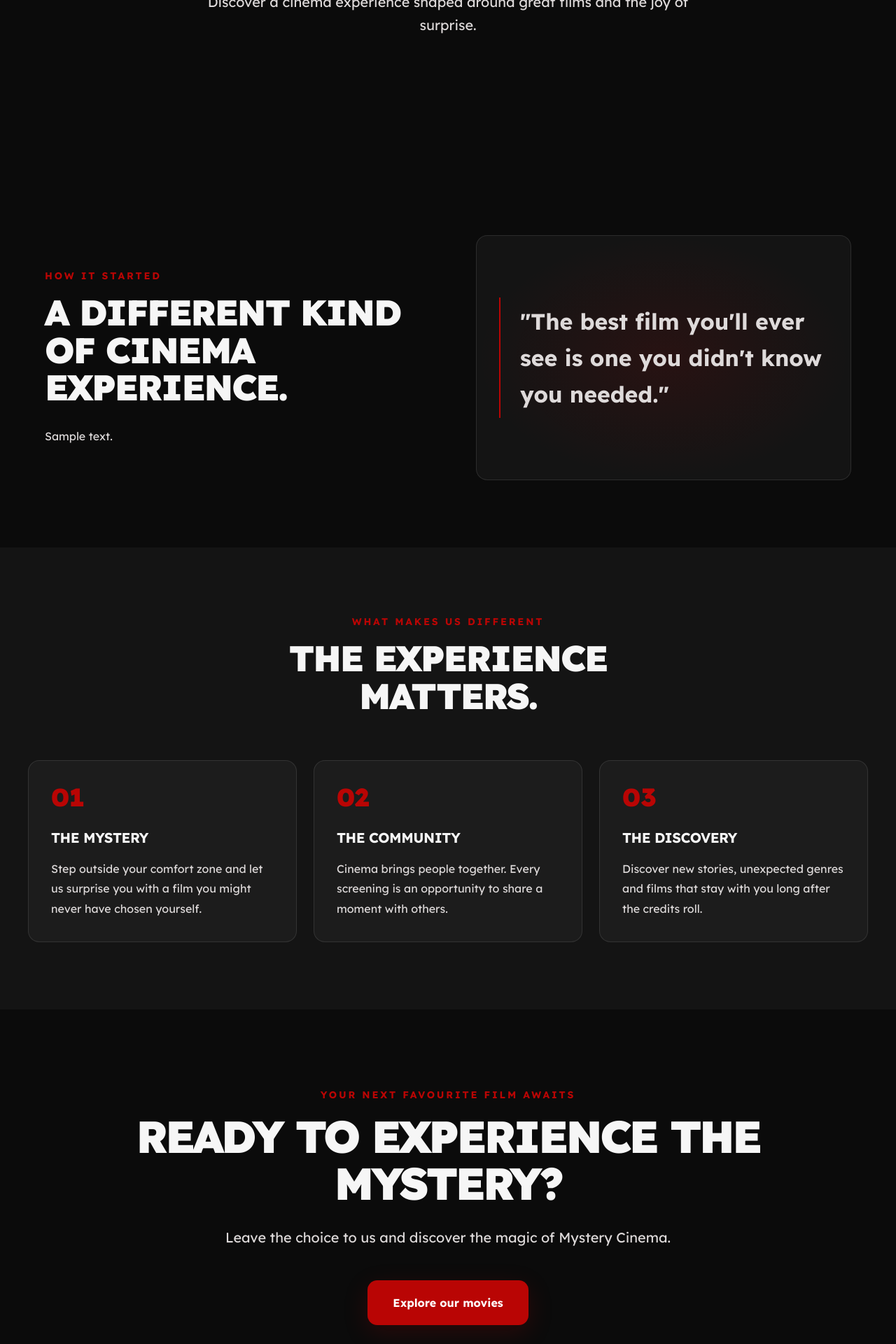
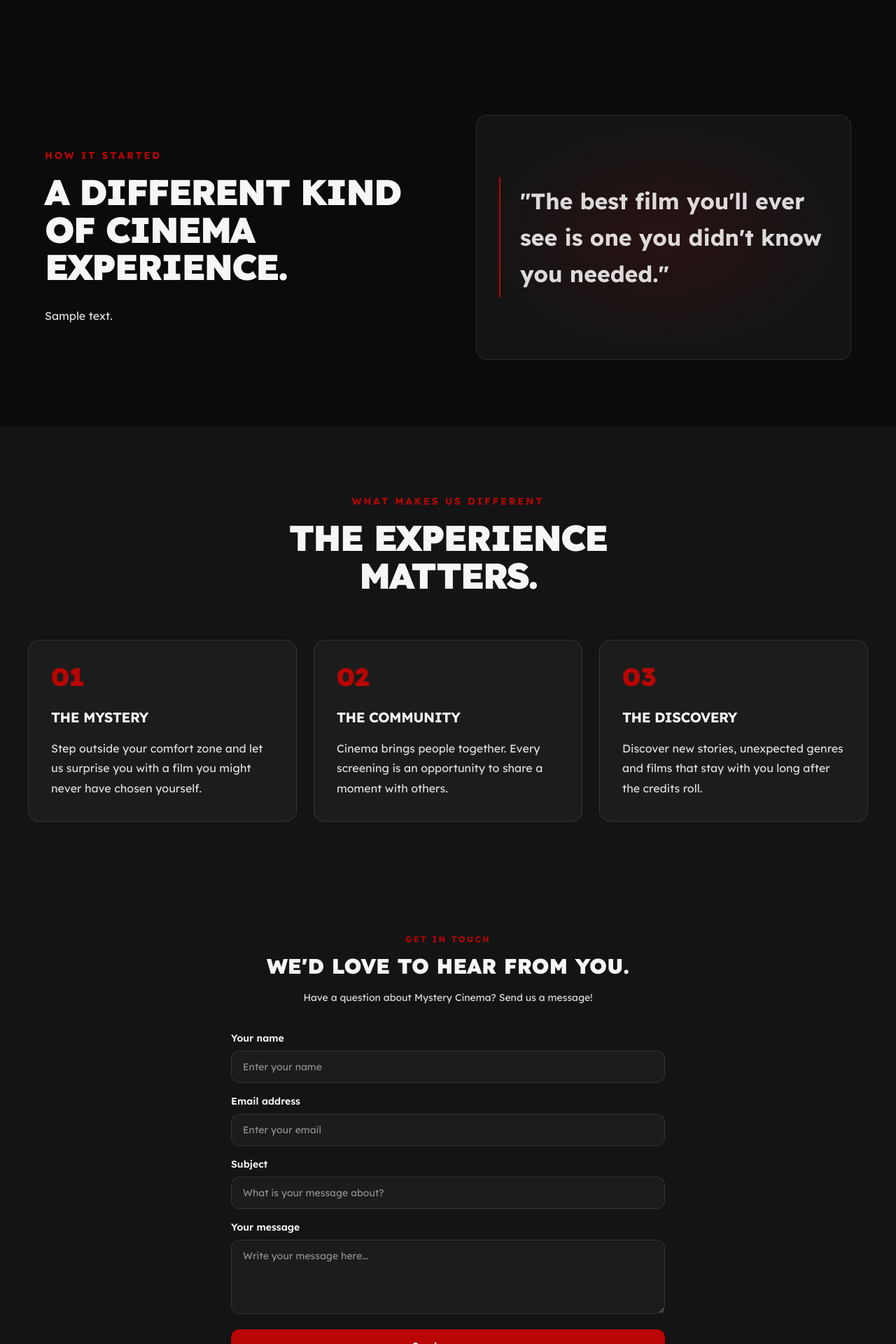
Before and after one commit to Domgaj01/MED, a PHP site: page /about.php in a window 1280 px wide. Shown: the part 560-2480 px from the top of the page at 70% size. Run offline with PHP 8.4, Linux system fonts and the light colour scheme; tables that the repository leaves empty hold one stand-in row (values such as "Sample post").

Commit message:
Improve About page layout and contact form

```diff
--- a/src/about.php
+++ b/src/about.php
@@ -10,7 +10,7 @@ include __DIR__ . '/header.php';
 <main>
 
     <!-- HERO SECTION -->
-    <section class="relative isolate flex min-h-[calc(100svh-68px)] items-center justify-center overflow-hidden bg-night px-5 py-14 text-center max-[480px]:px-4 max-[480px]:py-12">
+    <section class="relative isolate flex min-h-[560px] items-center justify-center overflow-hidden bg-night px-5 py-10 text-center max-[480px]:min-h-[480px] max-[480px]:px-4">
 
         <div class="relative z-10 mx-auto flex w-full max-w-[850px] flex-col items-center">
 
@@ -137,6 +137,75 @@ include __DIR__ . '/header.php';
     </section>
 
 
+    <!-- CONTACT FORM SECTION -->
+    <section id="contact" class="bg-[#141414] px-6 py-16">
+
+        <div class="mx-auto max-w-[620px]">
+
+            <div class="mb-9 text-center">
+                <p class="mb-3 text-xs font-bold uppercase tracking-[0.2em] text-accent">
+                    Get in touch
+                </p>
+
+                <h2 class="text-3xl font-black uppercase text-background max-[480px]:text-2xl">
+                    We'd love to hear from you.
+                </h2>
+
+                <p class="mt-4 text-sm leading-relaxed text-[#dedada]">
+                    Have a question about Mystery Cinema? Send us a message!
+                </p>
+            </div>
+
+            <form action="contact.php" method="POST" class="space-y-4">
+
+                <div>
+                    <label for="name" class="mb-2 block text-sm font-semibold text-background">
+                        Your name
+                    </label>
+                    <input type="text" id="name" name="name" required
+                        placeholder="Enter your name"
+                        class="w-full rounded-xl border border-white/10 bg-[#1c1c1c] px-4 py-3 text-sm text-white outline-none focus:border-accent">
+                </div>
+
+                <div>
+                    <label for="email" class="mb-2 block text-sm font-semibold text-background">
+                        Email address
+                    </label>
+                    <input type="email" id="email" name="email" required
+                        placeholder="Enter your email"
+                        class="w-full rounded-xl border border-white/10 bg-[#1c1c1c] px-4 py-3 text-sm text-white outline-none focus:border-accent">
+                </div>
+
+                <div>
+                    <label for="subject" class="mb-2 block text-sm font-semibold text-background">
+                        Subject
+                    </label>
+                    <input type="text" id="subject" name="subject" required
+                        placeholder="What is your message about?"
+                        class="w-full rounded-xl border border-white/10 bg-[#1c1c1c] px-4 py-3 text-sm text-white outline-none focus:border-accent">
+                </div>
+
+                <div>
+                    <label for="message" class="mb-2 block text-sm font-semibold text-background">
+                        Your message
+                    </label>
+                    <textarea id="message" name="message" rows="4" required
+                        placeholder="Write your message here..."
+                        class="w-full rounded-xl border border-white/10 bg-[#1c1c1c] px-4 py-3 text-sm text-white outline-none focus:border-accent"></textarea>
+                </div>
+
+                <button type="submit"
+                    class="w-full rounded-xl bg-accent px-8 py-3.5 text-sm font-bold text-white transition-colors hover:bg-accent-dark">
+                    Send message
+                </button>
+
+            </form>
+
+        </div>
+
+    </section>
+
+
     <!-- CALL TO ACTION -->
     <section class="bg-night px-6 py-28 text-center">
 
@@ -163,6 +232,7 @@ include __DIR__ . '/header.php';
 
     </section>
 
+
 </main>
 
 <?php include __DIR__ . '/footer.php'; ?>
```
